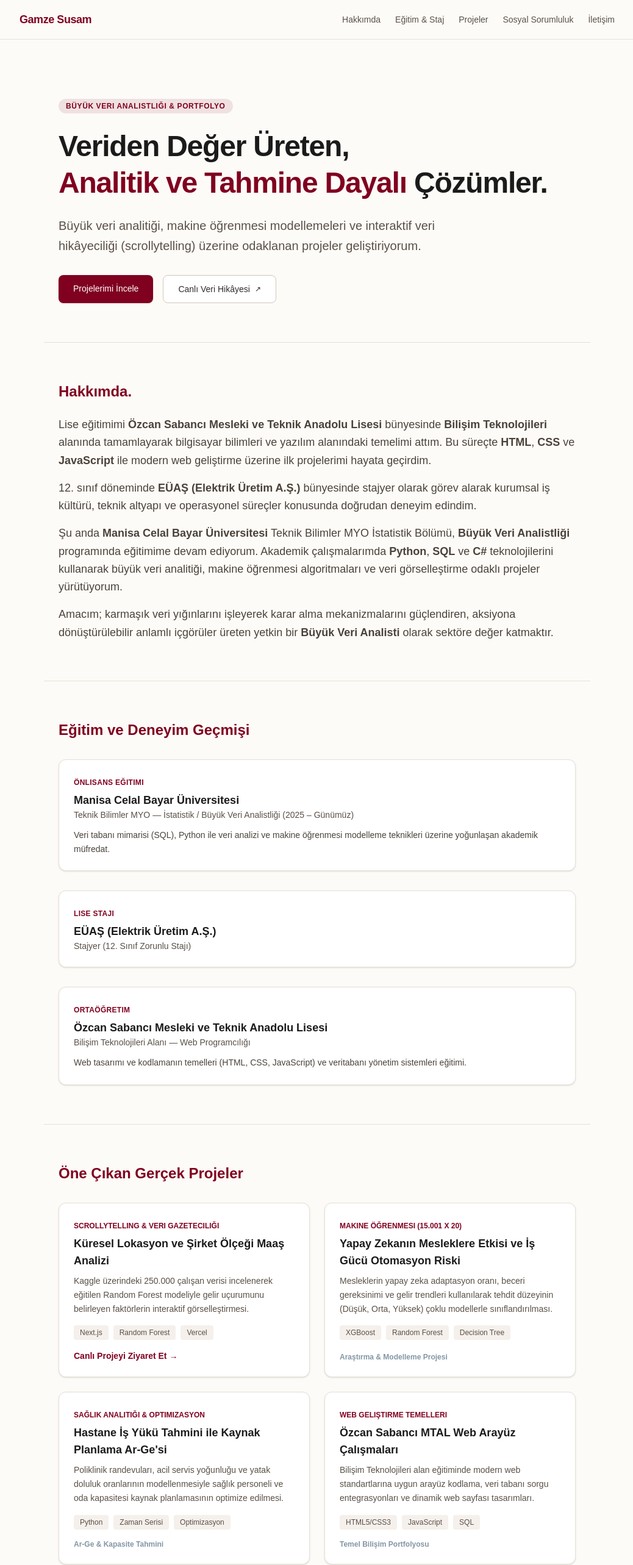
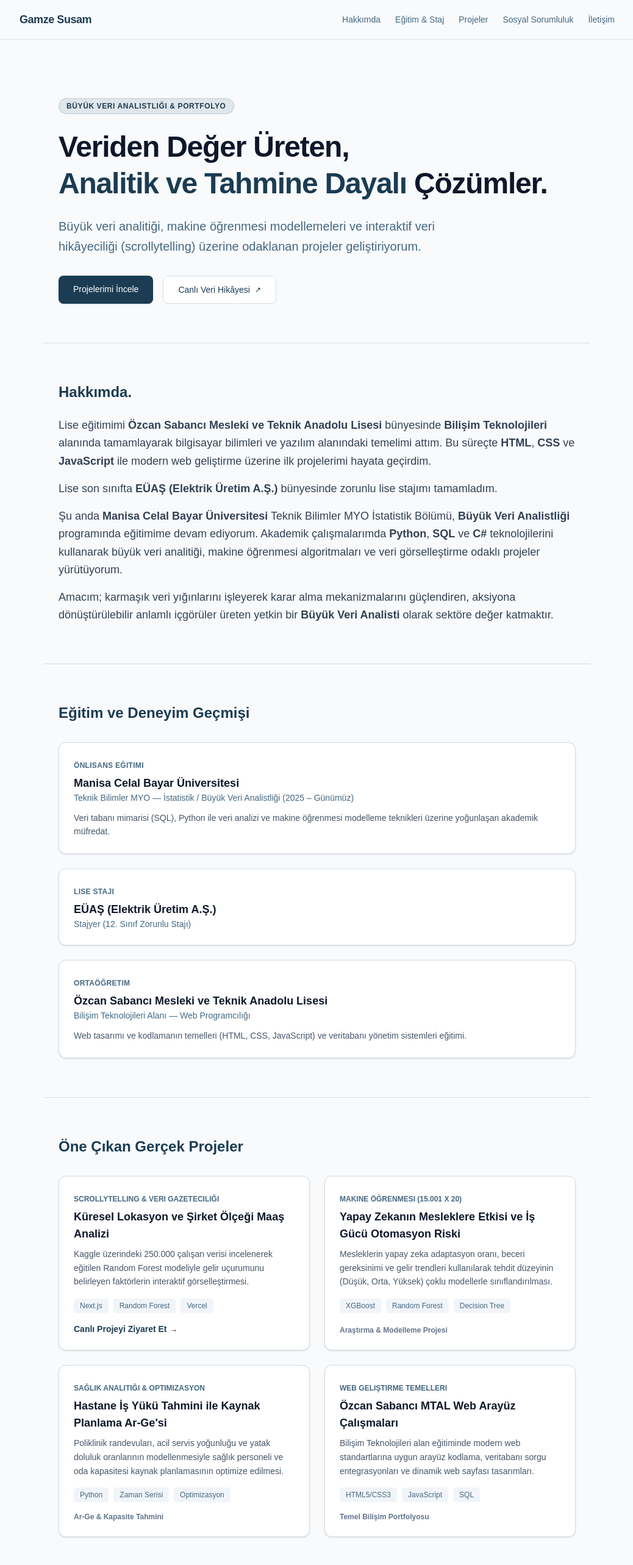
Before and after one commit to gamzesusam/gamze-portfolyo, a Next.js app: page / in a window 1280 px wide. Shown: the top 2566 px of the page at 61% size, without its empty margins (120-1158 px from the left). Built offline with nearby package versions, Linux system fonts and the light colour scheme.

Commit message:
style: portfolyo renkleri veri hikayesi paletiyle esitlendi

```diff
--- a/app/page.tsx
+++ b/app/page.tsx
@@ -2,39 +2,39 @@ import Link from 'next/link';
 
 export default function Home() {
   return (
-    <main className="min-h-screen bg-[#FDFBF7] text-[#2D2D2D] selection:bg-[#800020] selection:text-white">
-      {/* 1. ÜST NAVİGASYON (Çok Sayfalı / Sayfa İçi Uyumlu Menü) */}
-      <header className="sticky top-0 z-50 backdrop-blur-md bg-[#FDFBF7]/90 border-b border-[#E6E0D8]">
+    <main className="min-h-screen bg-[#F8FAFC] text-[#1E293B] selection:bg-[#1B3C53] selection:text-white">
+      {/* 1. ÜST NAVİGASYON */}
+      <header className="sticky top-0 z-50 backdrop-blur-md bg-[#F8FAFC]/90 border-b border-[#D5DFE6]">
         <div className="max-w-5xl mx-auto px-6 h-16 flex items-center justify-between">
-          <Link href="/" className="font-bold text-lg text-[#800020] tracking-tight hover:opacity-80 transition">
+          <Link href="/" className="font-bold text-lg text-[#1B3C53] tracking-tight hover:opacity-85 transition">
             Gamze Susam
           </Link>
-          <nav className="flex items-center gap-6 text-sm font-medium text-[#5A5047]">
-            <a href="#hakkimda" className="hover:text-[#800020] transition">Hakkımda</a>
-            <a href="#deneyim-egitim" className="hover:text-[#800020] transition">Eğitim & Staj</a>
-            <a href="#projeler" className="hover:text-[#800020] transition">Projeler</a>
-            <a href="#sosyal-sorumluluk" className="hover:text-[#800020] transition">Sosyal Sorumluluk</a>
-            <a href="#iletisim" className="hover:text-[#800020] transition">İletişim</a>
+          <nav className="flex items-center gap-6 text-sm font-medium text-[#456882]">
+            <a href="#hakkimda" className="hover:text-[#1B3C53] transition">Hakkımda</a>
+            <a href="#deneyim-egitim" className="hover:text-[#1B3C53] transition">Eğitim & Staj</a>
+            <a href="#projeler" className="hover:text-[#1B3C53] transition">Projeler</a>
+            <a href="#sosyal-sorumluluk" className="hover:text-[#1B3C53] transition">Sosyal Sorumluluk</a>
+            <a href="#iletisim" className="hover:text-[#1B3C53] transition">İletişim</a>
           </nav>
         </div>
       </header>
 
-      {/* 2. GİRİŞ (HERO) BÖLÜMÜ - Profesyonel ve Yetkin Başlangıç */}
+      {/* 2. GİRİŞ (HERO) */}
       <section className="max-w-4xl mx-auto px-6 pt-24 pb-16 text-left">
-        <span className="inline-block py-1 px-3 mb-6 text-xs font-semibold tracking-wider text-[#800020] uppercase bg-[#800020]/10 rounded-full">
+        <span className="inline-block py-1 px-3 mb-6 text-xs font-semibold tracking-wider text-[#1B3C53] uppercase bg-[#1B3C53]/10 rounded-full border border-[#1B3C53]/15">
           Büyük Veri Analistliği & Portfolyo
         </span>
-        <h1 className="text-4xl md:text-5xl font-extrabold tracking-tight text-[#1B1B1B] leading-tight mb-6">
+        <h1 className="text-4xl md:text-5xl font-extrabold tracking-tight text-[#0F172A] leading-tight mb-6">
           Veriden Değer Üreten, <br />
-          <span className="text-[#800020]">Analitik ve Tahmine Dayalı</span> Çözümler.
+          <span className="text-[#1B3C53]">Analitik ve Tahmine Dayalı</span> Çözümler.
         </h1>
-        <p className="text-lg md:text-xl text-[#5A5047] leading-relaxed max-w-2xl mb-8">
+        <p className="text-lg md:text-xl text-[#456882] leading-relaxed max-w-2xl mb-8">
           Büyük veri analitiği, makine öğrenmesi modellemeleri ve interaktif veri hikâyeciliği (scrollytelling) üzerine odaklanan projeler geliştiriyorum.
         </p>
         <div className="flex flex-wrap gap-4">
           <a
             href="#projeler"
-            className="px-6 py-3 rounded-lg bg-[#800020] text-white font-medium text-sm hover:bg-[#600018] shadow-sm transition"
+            className="px-6 py-3 rounded-lg bg-[#1B3C53] text-white font-medium text-sm hover:bg-[#132B3C] shadow-sm transition"
           >
             Projelerimi İncele
           </a>
@@ -42,7 +42,7 @@ export default function Home() {
             href="https://maasini-en-cok-hangi-faktor-etkiliy.vercel.app/"
             target="_blank"
             rel="noopener noreferrer"
-            className="px-6 py-3 rounded-lg border border-[#D1C7BD] bg-white font-medium text-sm text-[#2D2D2D] hover:bg-[#F5F0EB] transition flex items-center gap-2"
+            className="px-6 py-3 rounded-lg border border-[#D5DFE6] bg-white font-medium text-sm text-[#1B3C53] hover:bg-[#F1F5F9] transition flex items-center gap-2"
           >
             <span>Canlı Veri Hikâyesi</span>
             <span className="text-xs">↗</span>
@@ -50,15 +50,15 @@ export default function Home() {
         </div>
       </section>
 
-      {/* 3. HAKKIMDA BÖLÜMÜ */}
-      <section id="hakkimda" className="max-w-4xl mx-auto px-6 py-16 border-t border-[#E6E0D8]">
-        <h2 className="text-2xl font-bold mb-6 text-[#800020]">Hakkımda.</h2>
-        <div className="space-y-4 text-base md:text-lg leading-relaxed text-[#4A423A]">
+      {/* 3. HAKKIMDA */}
+      <section id="hakkimda" className="max-w-4xl mx-auto px-6 py-16 border-t border-[#D5DFE6]">
+        <h2 className="text-2xl font-bold mb-6 text-[#1B3C53]">Hakkımda.</h2>
+        <div className="space-y-4 text-base md:text-lg leading-relaxed text-[#334155]">
           <p>
             Lise eğitimimi <strong>Özcan Sabancı Mesleki ve Teknik Anadolu Lisesi</strong> bünyesinde <strong>Bilişim Teknolojileri</strong> alanında tamamlayarak bilgisayar bilimleri ve yazılım alanındaki temelimi attım. Bu süreçte <strong>HTML</strong>, <strong>CSS</strong> ve <strong>JavaScript</strong> ile modern web geliştirme üzerine ilk projelerimi hayata geçirdim.
           </p>
           <p>
-            12. sınıf döneminde <strong>EÜAŞ (Elektrik Üretim A.Ş.)</strong> bünyesinde stajyer olarak görev alarak kurumsal iş kültürü, teknik altyapı ve operasyonel süreçler konusunda doğrudan deneyim edindim.
+            Lise son sınıfta <strong>EÜAŞ (Elektrik Üretim A.Ş.)</strong> bünyesinde zorunlu lise stajımı tamamladım.
           </p>
           <p>
             Şu anda <strong>Manisa Celal Bayar Üniversitesi</strong> Teknik Bilimler MYO İstatistik Bölümü, <strong>Büyük Veri Analistliği</strong> programında eğitimime devam ediyorum. Akademik çalışmalarımda <strong>Python</strong>, <strong>SQL</strong> ve <strong>C#</strong> teknolojilerini kullanarak büyük veri analitiği, makine öğrenmesi algoritmaları ve veri görselleştirme odaklı projeler yürütüyorum.
@@ -69,174 +69,174 @@ export default function Home() {
         </div>
       </section>
 
-      {/* 4. EĞİTİM & DENEYİM KRONOLOJİSİ */}
-      <section id="deneyim-egitim" className="max-w-4xl mx-auto px-6 py-16 border-t border-[#E6E0D8]">
-        <h2 className="text-2xl font-bold mb-8 text-[#800020]">Eğitim ve Deneyim Geçmişi</h2>
-        <div className="space-y-8">
-          <div className="p-6 rounded-xl bg-white border border-[#E6E0D8] shadow-sm">
-            <span className="text-xs font-bold text-[#800020] uppercase tracking-wide">Önlisans Eğitimi</span>
-            <h3 className="text-lg font-bold text-[#1B1B1B] mt-1">Manisa Celal Bayar Üniversitesi</h3>
-            <p className="text-sm font-medium text-[#5A5047]">Teknik Bilimler MYO — İstatistik / Büyük Veri Analistliği (2025 – Günümüz)</p>
-            <p className="mt-3 text-sm text-[#4A423A] leading-relaxed">
+      {/* 4. EĞİTİM & STAJ */}
+      <section id="deneyim-egitim" className="max-w-4xl mx-auto px-6 py-16 border-t border-[#D5DFE6]">
+        <h2 className="text-2xl font-bold mb-8 text-[#1B3C53]">Eğitim ve Deneyim Geçmişi</h2>
+        <div className="space-y-6">
+          <div className="p-6 rounded-xl bg-white border border-[#D5DFE6] shadow-sm">
+            <span className="text-xs font-bold text-[#456882] uppercase tracking-wide">Önlisans Eğitimi</span>
+            <h3 className="text-lg font-bold text-[#0F172A] mt-1">Manisa Celal Bayar Üniversitesi</h3>
+            <p className="text-sm font-medium text-[#456882]">Teknik Bilimler MYO — İstatistik / Büyük Veri Analistliği (2025 – Günümüz)</p>
+            <p className="mt-3 text-sm text-[#475569] leading-relaxed">
               Veri tabanı mimarisi (SQL), Python ile veri analizi ve makine öğrenmesi modelleme teknikleri üzerine yoğunlaşan akademik müfredat.
             </p>
           </div>
 
-          <div className="p-6 rounded-xl bg-white border border-[#E6E0D8] shadow-sm">
-           <span className="text-xs font-bold text-[#800020] uppercase tracking-wide">Lise Stajı</span>
-           <h3 className="text-lg font-bold text-[#1B1B1B] mt-1">EÜAŞ (Elektrik Üretim A.Ş.)</h3>
-          <p className="text-sm font-medium text-[#5A5047]">Stajyer (12. Sınıf Zorunlu Stajı)</p>
-         </div>
+          <div className="p-6 rounded-xl bg-white border border-[#D5DFE6] shadow-sm">
+            <span className="text-xs font-bold text-[#456882] uppercase tracking-wide">Lise Stajı</span>
+            <h3 className="text-lg font-bold text-[#0F172A] mt-1">EÜAŞ (Elektrik Üretim A.Ş.)</h3>
+            <p className="text-sm font-medium text-[#456882]">Stajyer (12. Sınıf Zorunlu Stajı)</p>
+          </div>
 
-          <div className="p-6 rounded-xl bg-white border border-[#E6E0D8] shadow-sm">
-            <span className="text-xs font-bold text-[#800020] uppercase tracking-wide">Ortaöğretim</span>
-            <h3 className="text-lg font-bold text-[#1B1B1B] mt-1">Özcan Sabancı Mesleki ve Teknik Anadolu Lisesi</h3>
-            <p className="text-sm font-medium text-[#5A5047]">Bilişim Teknolojileri Alanı — Web Programcılığı</p>
-            <p className="mt-3 text-sm text-[#4A423A] leading-relaxed">
+          <div className="p-6 rounded-xl bg-white border border-[#D5DFE6] shadow-sm">
+            <span className="text-xs font-bold text-[#456882] uppercase tracking-wide">Ortaöğretim</span>
+            <h3 className="text-lg font-bold text-[#0F172A] mt-1">Özcan Sabancı Mesleki ve Teknik Anadolu Lisesi</h3>
+            <p className="text-sm font-medium text-[#456882]">Bilişim Teknolojileri Alanı — Web Programcılığı</p>
+            <p className="mt-3 text-sm text-[#475569] leading-relaxed">
               Web tasarımı ve kodlamanın temelleri (HTML, CSS, JavaScript) ve veritabanı yönetim sistemleri eğitimi.
             </p>
           </div>
         </div>
       </section>
 
-      {/* 5. GERÇEK PROJELER BÖLÜMÜ */}
-      <section id="projeler" className="max-w-4xl mx-auto px-6 py-16 border-t border-[#E6E0D8]">
-        <h2 className="text-2xl font-bold mb-8 text-[#800020]">Öne Çıkan Gerçek Projeler</h2>
+      {/* 5. GERÇEK PROJELER */}
+      <section id="projeler" className="max-w-4xl mx-auto px-6 py-16 border-t border-[#D5DFE6]">
+        <h2 className="text-2xl font-bold mb-8 text-[#1B3C53]">Öne Çıkan Gerçek Projeler</h2>
         <div className="grid grid-cols-1 md:grid-cols-2 gap-6">
 
-          {/* Proje 1: Canlı Veri Hikayesi */}
-          <div className="p-6 rounded-xl bg-white border border-[#E6E0D8] shadow-sm flex flex-col justify-between hover:border-[#800020] transition">
+          {/* Proje 1 */}
+          <div className="p-6 rounded-xl bg-white border border-[#D5DFE6] shadow-sm flex flex-col justify-between hover:border-[#1B3C53] transition">
             <div>
-              <span className="text-xs font-semibold text-[#800020] uppercase">Scrollytelling & Veri Gazeteciliği</span>
-              <h3 className="text-lg font-bold text-[#1B1B1B] mt-1 mb-2">
+              <span className="text-xs font-semibold text-[#456882] uppercase">Scrollytelling & Veri Gazeteciliği</span>
+              <h3 className="text-lg font-bold text-[#0F172A] mt-1 mb-2">
                 Küresel Lokasyon ve Şirket Ölçeği Maaş Analizi
               </h3>
-              <p className="text-sm text-[#5A5047] leading-relaxed mb-4">
+              <p className="text-sm text-[#475569] leading-relaxed mb-4">
                 Kaggle üzerindeki 250.000 çalışan verisi incelenerek eğitilen Random Forest modeliyle gelir uçurumunu belirleyen faktörlerin interaktif görselleştirmesi.
               </p>
-              <div className="flex flex-wrap gap-2 text-xs font-medium text-[#5A5047] mb-4">
-                <span className="bg-[#F5F0EB] px-2.5 py-1 rounded">Next.js</span>
-                <span className="bg-[#F5F0EB] px-2.5 py-1 rounded">Random Forest</span>
-                <span className="bg-[#F5F0EB] px-2.5 py-1 rounded">Vercel</span>
+              <div className="flex flex-wrap gap-2 text-xs font-medium text-[#456882] mb-4">
+                <span className="bg-[#F1F5F9] px-2.5 py-1 rounded">Next.js</span>
+                <span className="bg-[#F1F5F9] px-2.5 py-1 rounded">Random Forest</span>
+                <span className="bg-[#F1F5F9] px-2.5 py-1 rounded">Vercel</span>
               </div>
             </div>
             <a
               href="https://maasini-en-cok-hangi-faktor-etkiliy.vercel.app/"
               target="_blank"
               rel="noopener noreferrer"
-              className="text-sm font-bold text-[#800020] hover:underline inline-flex items-center gap-1"
+              className="text-sm font-bold text-[#1B3C53] hover:underline inline-flex items-center gap-1"
             >
               Canlı Projeyi Ziyaret Et →
             </a>
           </div>
 
-          {/* Proje 2: Otomasyon Riski */}
-          <div className="p-6 rounded-xl bg-white border border-[#E6E0D8] shadow-sm flex flex-col justify-between hover:border-[#800020] transition">
+          {/* Proje 2 */}
+          <div className="p-6 rounded-xl bg-white border border-[#D5DFE6] shadow-sm flex flex-col justify-between hover:border-[#1B3C53] transition">
             <div>
-              <span className="text-xs font-semibold text-[#800020] uppercase">Makine Öğrenmesi (15.001 x 20)</span>
-              <h3 className="text-lg font-bold text-[#1B1B1B] mt-1 mb-2">
+              <span className="text-xs font-semibold text-[#456882] uppercase">Makine Öğrenmesi (15.001 x 20)</span>
+              <h3 className="text-lg font-bold text-[#0F172A] mt-1 mb-2">
                 Yapay Zekanın Mesleklere Etkisi ve İş Gücü Otomasyon Riski
               </h3>
-              <p className="text-sm text-[#5A5047] leading-relaxed mb-4">
+              <p className="text-sm text-[#475569] leading-relaxed mb-4">
                 Mesleklerin yapay zeka adaptasyon oranı, beceri gereksinimi ve gelir trendleri kullanılarak tehdit düzeyinin (Düşük, Orta, Yüksek) çoklu modellerle sınıflandırılması.
               </p>
-              <div className="flex flex-wrap gap-2 text-xs font-medium text-[#5A5047] mb-4">
-                <span className="bg-[#F5F0EB] px-2.5 py-1 rounded">XGBoost</span>
-                <span className="bg-[#F5F0EB] px-2.5 py-1 rounded">Random Forest</span>
-                <span className="bg-[#F5F0EB] px-2.5 py-1 rounded">Decision Tree</span>
+              <div className="flex flex-wrap gap-2 text-xs font-medium text-[#456882] mb-4">
+                <span className="bg-[#F1F5F9] px-2.5 py-1 rounded">XGBoost</span>
+                <span className="bg-[#F1F5F9] px-2.5 py-1 rounded">Random Forest</span>
+                <span className="bg-[#F1F5F9] px-2.5 py-1 rounded">Decision Tree</span>
               </div>
             </div>
-            <span className="text-xs font-semibold text-[#8297A6]">Araştırma & Modelleme Projesi</span>
+            <span className="text-xs font-semibold text-[#64748B]">Araştırma & Modelleme Projesi</span>
           </div>
 
-          {/* Proje 3: Hastane İş Yükü */}
-          <div className="p-6 rounded-xl bg-white border border-[#E6E0D8] shadow-sm flex flex-col justify-between hover:border-[#800020] transition">
+          {/* Proje 3 */}
+          <div className="p-6 rounded-xl bg-white border border-[#D5DFE6] shadow-sm flex flex-col justify-between hover:border-[#1B3C53] transition">
             <div>
-              <span className="text-xs font-semibold text-[#800020] uppercase">Sağlık Analitiği & Optimizasyon</span>
-              <h3 className="text-lg font-bold text-[#1B1B1B] mt-1 mb-2">
+              <span className="text-xs font-semibold text-[#456882] uppercase">Sağlık Analitiği & Optimizasyon</span>
+              <h3 className="text-lg font-bold text-[#0F172A] mt-1 mb-2">
                 Hastane İş Yükü Tahmini ile Kaynak Planlama Ar-Ge'si
               </h3>
-              <p className="text-sm text-[#5A5047] leading-relaxed mb-4">
+              <p className="text-sm text-[#475569] leading-relaxed mb-4">
                 Poliklinik randevuları, acil servis yoğunluğu ve yatak doluluk oranlarının modellenmesiyle sağlık personeli ve oda kapasitesi kaynak planlamasının optimize edilmesi.
               </p>
-              <div className="flex flex-wrap gap-2 text-xs font-medium text-[#5A5047] mb-4">
-                <span className="bg-[#F5F0EB] px-2.5 py-1 rounded">Python</span>
-                <span className="bg-[#F5F0EB] px-2.5 py-1 rounded">Zaman Serisi</span>
-                <span className="bg-[#F5F0EB] px-2.5 py-1 rounded">Optimizasyon</span>
+              <div className="flex flex-wrap gap-2 text-xs font-medium text-[#456882] mb-4">
+                <span className="bg-[#F1F5F9] px-2.5 py-1 rounded">Python</span>
+                <span className="bg-[#F1F5F9] px-2.5 py-1 rounded">Zaman Serisi</span>
+                <span className="bg-[#F1F5F9] px-2.5 py-1 rounded">Optimizasyon</span>
               </div>
             </div>
-            <span className="text-xs font-semibold text-[#8297A6]">Ar-Ge & Kapasite Tahmini</span>
+            <span className="text-xs font-semibold text-[#64748B]">Ar-Ge & Kapasite Tahmini</span>
           </div>
 
-          {/* Proje 4: Lise Web Projeleri */}
-          <div className="p-6 rounded-xl bg-white border border-[#E6E0D8] shadow-sm flex flex-col justify-between hover:border-[#800020] transition">
+          {/* Proje 4 */}
+          <div className="p-6 rounded-xl bg-white border border-[#D5DFE6] shadow-sm flex flex-col justify-between hover:border-[#1B3C53] transition">
             <div>
-              <span className="text-xs font-semibold text-[#800020] uppercase">Web Geliştirme Temelleri</span>
-              <h3 className="text-lg font-bold text-[#1B1B1B] mt-1 mb-2">
+              <span className="text-xs font-semibold text-[#456882] uppercase">Web Geliştirme Temelleri</span>
+              <h3 className="text-lg font-bold text-[#0F172A] mt-1 mb-2">
                 Özcan Sabancı MTAL Web Arayüz Çalışmaları
               </h3>
-              <p className="text-sm text-[#5A5047] leading-relaxed mb-4">
-                Bilişim Teknolojileri alan eğitiminde modern web standartlarına uygun arayüz kodlama, veri tabanı sorgu entegrasyonları ve dinamik web sayfası tasarımları.
+              <p className="text-sm text-[#475569] leading-relaxed mb-4">
+                Bilişim Teknolojileri alan eğitiminde modern web standartlarına uygun arayüz kodlama, veritabanı sorgu entegrasyonları ve dinamik web sayfası tasarımları.
               </p>
-              <div className="flex flex-wrap gap-2 text-xs font-medium text-[#5A5047] mb-4">
-                <span className="bg-[#F5F0EB] px-2.5 py-1 rounded">HTML5/CSS3</span>
-                <span className="bg-[#F5F0EB] px-2.5 py-1 rounded">JavaScript</span>
-                <span className="bg-[#F5F0EB] px-2.5 py-1 rounded">SQL</span>
+              <div className="flex flex-wrap gap-2 text-xs font-medium text-[#456882] mb-4">
+                <span className="bg-[#F1F5F9] px-2.5 py-1 rounded">HTML5/CSS3</span>
+                <span className="bg-[#F1F5F9] px-2.5 py-1 rounded">JavaScript</span>
+                <span className="bg-[#F1F5F9] px-2.5 py-1 rounded">SQL</span>
               </div>
             </div>
-            <span className="text-xs font-semibold text-[#8297A6]">Temel Bilişim Portfolyosu</span>
+            <span className="text-xs font-semibold text-[#64748B]">Temel Bilişim Portfolyosu</span>
           </div>
 
         </div>
       </section>
 
-      {/* 6. SOSYAL SORUMLULUK PROJESİ (Grup Çalışması) */}
-      <section id="sosyal-sorumluluk" className="max-w-4xl mx-auto px-6 py-16 border-t border-[#E6E0D8]">
-        <div className="p-8 rounded-2xl bg-white border border-[#E6E0D8] shadow-sm">
-          <span className="text-xs font-bold text-[#800020] uppercase tracking-wide">
+      {/* 6. SOSYAL SORUMLULUK */}
+      <section id="sosyal-sorumluluk" className="max-w-4xl mx-auto px-6 py-16 border-t border-[#D5DFE6]">
+        <div className="p-8 rounded-2xl bg-white border border-[#D5DFE6] shadow-sm">
+          <span className="text-xs font-bold text-[#1B3C53] uppercase tracking-wide">
             MCBÜ Sosyal Sorumluluk Projeleri Sergisi (2025–2026 Bahar)
           </span>
-          <h2 className="text-2xl font-bold text-[#1B1B1B] mt-2 mb-4">
+          <h2 className="text-2xl font-bold text-[#0F172A] mt-2 mb-4">
             Dijital Çağdan Önce Oyunlar: Çocuklar İçin Eğitici Atölye
           </h2>
-          <p className="text-base text-[#4A423A] leading-relaxed mb-6">
+          <p className="text-base text-[#334155] leading-relaxed mb-6">
             Erken yaşta yoğun dijital ekran kullanımına alternatif oluşturmak amacıyla 5–6 yaş okul öncesi çocuklarla teknolojisiz oyunlar, renkli legolarla yön kodlama, geleneksel istop ile algoritma geliştirme ve yüzey gerilimi odaklı basit bilim deneyleri gerçekleştirilmiştir.
           </p>
 
-          <div className="grid grid-cols-1 sm:grid-cols-2 md:grid-cols-4 gap-4 p-4 rounded-xl bg-[#F8FAFC] border border-[#E6E0D8] mb-6">
+          <div className="grid grid-cols-1 sm:grid-cols-2 md:grid-cols-4 gap-4 p-4 rounded-xl bg-[#F8FAFC] border border-[#D5DFE6] mb-6">
             <div>
-              <p className="text-xs text-[#8297A6] font-semibold">Hedef Kitle</p>
-              <p className="text-sm font-bold text-[#1B1B1B]">5–6 Yaş Okul Öncesi</p>
+              <p className="text-xs text-[#64748B] font-semibold">Hedef Kitle</p>
+              <p className="text-sm font-bold text-[#0F172A]">5–6 Yaş Okul Öncesi</p>
             </div>
             <div>
-              <p className="text-xs text-[#8297A6] font-semibold">Proje Danışmanı</p>
-              <p className="text-sm font-bold text-[#1B1B1B]">Öğr. Gör. Nur Erdem</p>
+              <p className="text-xs text-[#64748B] font-semibold">Proje Danışmanı</p>
+              <p className="text-sm font-bold text-[#0F172A]">Öğr. Gör. Nur Erdem</p>
             </div>
             <div>
-              <p className="text-xs text-[#8297A6] font-semibold">Hata Belirleme Başarısı</p>
-              <p className="text-sm font-bold text-[#800020]">%75 (2. Denemede)</p>
+              <p className="text-xs text-[#64748B] font-semibold">Hata Belirleme Başarısı</p>
+              <p className="text-sm font-bold text-[#1B3C53]">%75 (2. Denemede)</p>
             </div>
             <div>
-              <p className="text-xs text-[#8297A6] font-semibold">İletişim & Sabır Kazanımı</p>
-              <p className="text-sm font-bold text-[#800020]">%90 Rol Geçişinde</p>
+              <p className="text-xs text-[#64748B] font-semibold">İletişim & Sabır Kazanımı</p>
+              <p className="text-sm font-bold text-[#1B3C53]">%90 Rol Geçişinde</p>
             </div>
           </div>
 
-          <div className="text-xs text-[#5A5047] border-t border-[#E6E0D8] pt-4">
+          <div className="text-xs text-[#64748B] border-t border-[#D5DFE6] pt-4">
             <strong>Proje Ekibi:</strong> Gamze Susam, Cansu Taşdemir, Kübra Önaybırak, Cansu Akkaya
           </div>
         </div>
       </section>
 
       {/* 7. İLETİŞİM & FOOTER */}
-      <footer id="iletisim" className="max-w-4xl mx-auto px-6 py-12 border-t border-[#E6E0D8] flex flex-col md:flex-row items-center justify-between gap-4 text-sm text-[#5A5047]">
+      <footer id="iletisim" className="max-w-4xl mx-auto px-6 py-12 border-t border-[#D5DFE6] flex flex-col md:flex-row items-center justify-between gap-4 text-sm text-[#64748B]">
         <p>© 2026 Gamze Susam. Tüm hakları saklıdır.</p>
         <div className="flex gap-6">
           <a
             href="https://github.com/gamzesusam"
             target="_blank"
             rel="noopener noreferrer"
-            className="hover:text-[#800020] transition font-medium"
+            className="hover:text-[#1B3C53] transition font-medium"
           >
             GitHub
           </a>
@@ -244,13 +244,13 @@ export default function Home() {
             href="https://linkedin.com"
             target="_blank"
             rel="noopener noreferrer"
-            className="hover:text-[#800020] transition font-medium"
+            className="hover:text-[#1B3C53] transition font-medium"
           >
             LinkedIn
           </a>
           <a
             href="mailto:gamze.serra3@gmail.com"
-            className="hover:text-[#800020] transition font-medium"
+            className="hover:text-[#1B3C53] transition font-medium"
           >
             E-Posta
           </a>
```
